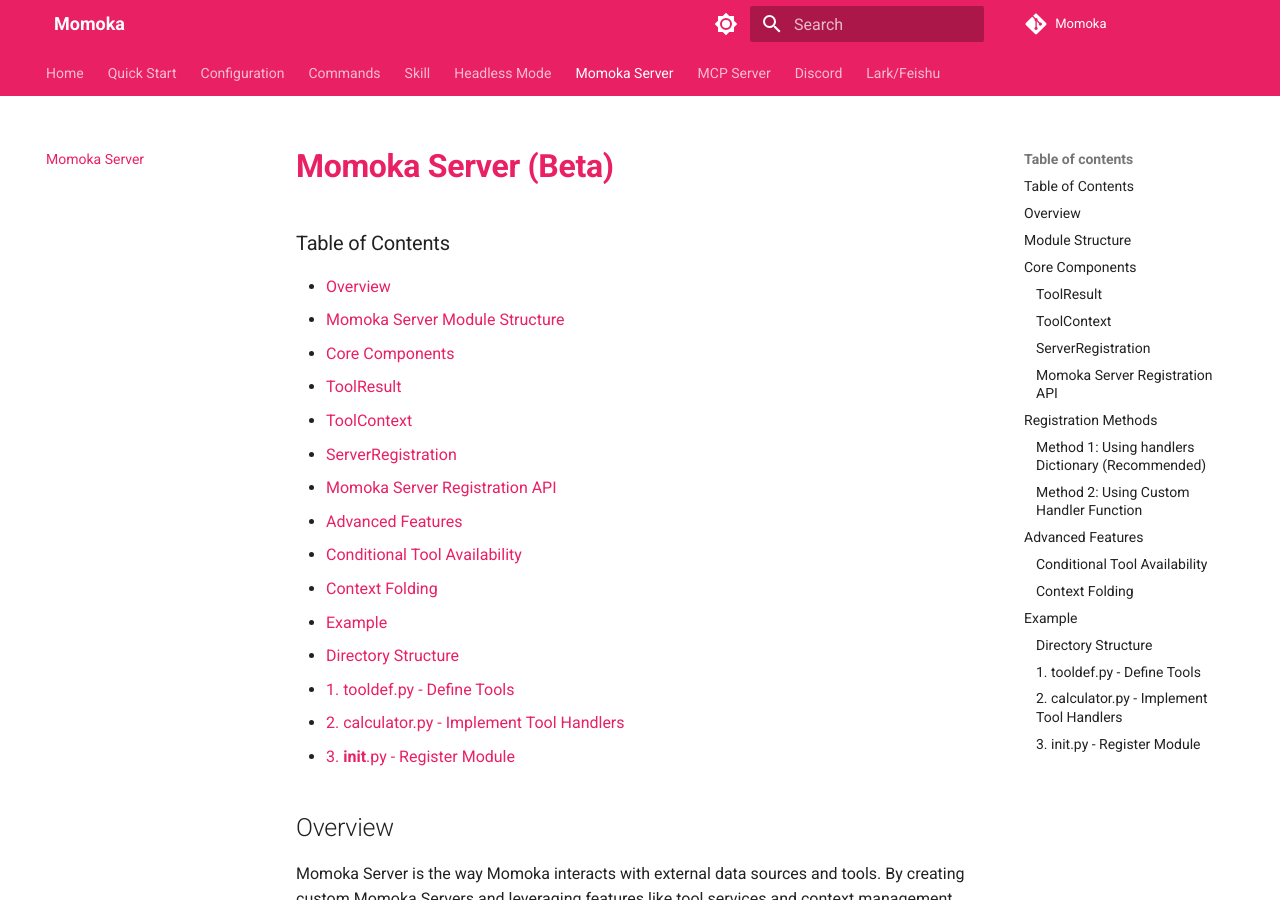
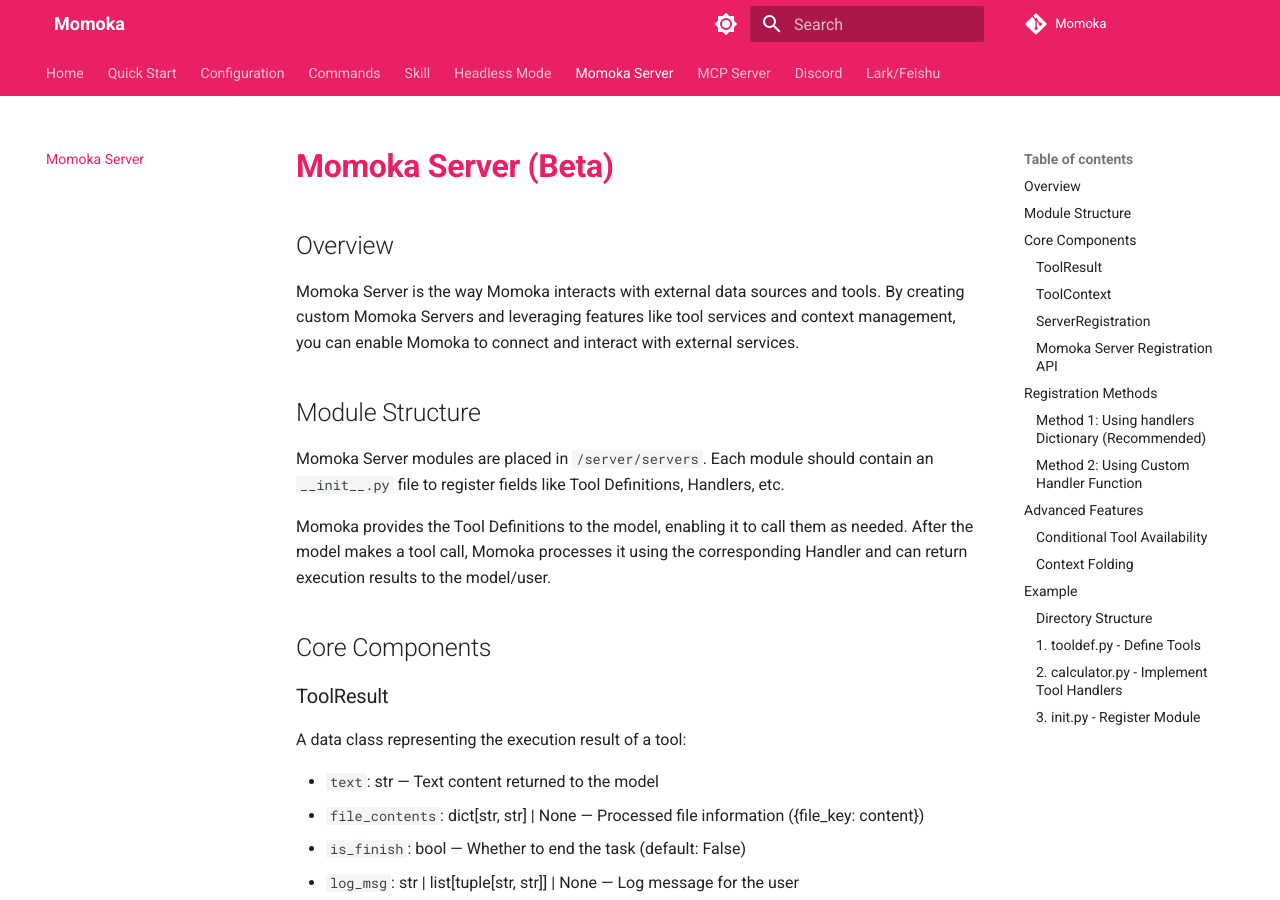
Before and after one commit to xiaomi2023/Momoka, an MkDocs documentation site: the page built from docs/momoka_server.md, in a window 1280 px wide and 900 px high. Built offline with MkDocs 1.6.1 and Material for MkDocs 9.7.7, drawn with Linux system fonts in a browser that asks for light colours; comment, search, counter and statistics services are not loaded; the version menu is left out.

Commit message:
更新README

```diff
--- a/docs/momoka_server.md
+++ b/docs/momoka_server.md
@@ -1,22 +1,4 @@
 # Momoka Server (Beta)
-
-### Table of Contents
-
-- [Overview](#overview)
-- [Momoka Server Module Structure](#momoka-server-module-structure)
-- [Core Components](#core-components)
-  - [ToolResult](#toolresult)
-  - [ToolContext](#toolcontext)
-  - [ServerRegistration](#serverregistration)
-  - [Momoka Server Registration API](#momoka-server-registration-api)
-- [Advanced Features](#advanced-features)
-  - [Conditional Tool Availability](#conditional-tool-availability)
-  - [Context Folding](#context-folding)
-- [Example](#example)
-  - [Directory Structure](#directory-structure)
-  - [1. tooldef.py - Define Tools](#1-tooldefpy---define-tools)
-  - [2. calculator.py - Implement Tool Handlers](#2-calculatorpy---implement-tool-handlers)
-  - [3. __init__.py - Register Module](#3-__init__py---register-module)
 
 ## Overview
 
```
Also changed, not shown: README.md (+4 -0 lines), README_EN.md (+5 -1 lines), docs/mcp_server.md (+0 -13 lines), mkdocs.yml (line endings or trailing spaces).
